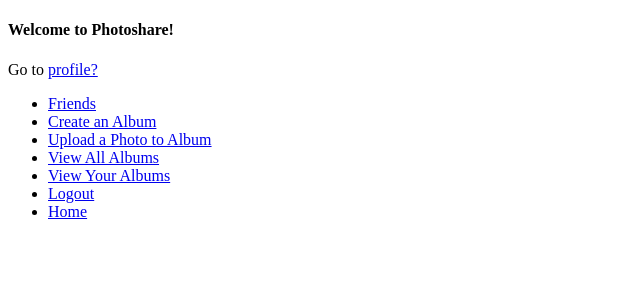
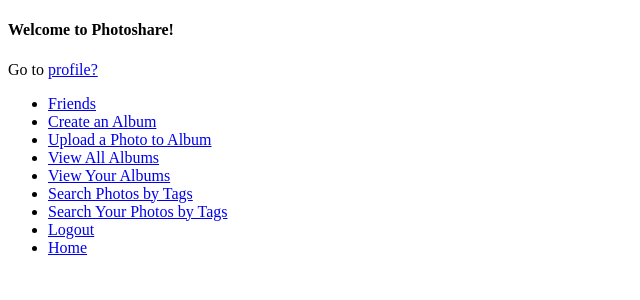
Before and after one commit to yap-ryan/photoshare-sql-project, a Flask app: page / in a window 1280 px wide. Shown: the top 300 px of the page, without its empty margins (0-640 px from the left). Run offline with Flask 2, Linux system fonts and the light colour scheme; data that the repository does not hold is empty.

Commit message:
Completed tag functionality (except for tag ranking)

```diff
--- a/app.py
+++ b/app.py
@@ -25,9 +25,10 @@ app.secret_key = 'super secret string'  # Change this!
 
 #These will need to be changed according to your creditionals
 app.config['MYSQL_DATABASE_USER'] = 'root'
-app.config['MYSQL_DATABASE_PASSWORD'] = 'Bec00YuDio!!'
-app.config['MYSQL_DATABASE_DB'] = 'photoshareTEST3'
+app.config['MYSQL_DATABASE_PASSWORD'] = 'MySQLPass420!'
+app.config['MYSQL_DATABASE_DB'] = 'photoshareTEST5'
 app.config['MYSQL_DATABASE_HOST'] = 'localhost'
+
 mysql.init_app(app)
 
 # begin code used for login
@@ -178,7 +179,7 @@ def getUsersPhotos(uid):
 
 def getAlbumsPhotos(albumid):
 	cursor = conn.cursor()
-	cursor.execute("SELECT data FROM Photos WHERE album_id = '{0}'".format(albumid))
+	cursor.execute("SELECT photo_id, data, caption FROM Photos WHERE album_id = '{0}'".format(albumid))
 	return cursor.fetchall() #NOTE return a list of tuples, [(imgdata, pid, caption), ...]
 
 
@@ -321,22 +322,28 @@ def upload_file():
 	if request.method == 'POST':
 		imgfile = request.files['photo']
 		caption = request.form.get('caption')
+		tag_string = request.form.get('tags')
 		photo_data =imgfile.read()
 		cursor = conn.cursor()
 		albumname = request.form.get('selectalbum')
 
+
+        # Insert photos
 		album_id = getAlbumIdFromName(albumname)
 		cursor.execute('''INSERT INTO Photos (data, caption, album_id, user_id) VALUES (%s, %s ,%s, %s)''', (photo_data, caption, album_id, uid))
+		photo_id = cursor.lastrowid
+
+        # Insert tags
+		tags = tag_string.split()
+		for i in range(0,len(tags)):
+			cursor.execute('''INSERT INTO Tags (text, photo_id) VALUES (%s, %s)''', (tags[i], photo_id))
+
 		conn.commit()
 		return render_template('hello.html', name=flask_login.current_user.email, message='Photo uploaded!', photos=getUsersPhotos(uid), base64=base64)
-
 	#The method is GET so we return a  HTML form to upload the a photo.
 	else:
 		return render_template('upload.html', album_list = album_list)
 #end photo uploading code
-
-
-
 
 #begin create new album code
 
@@ -353,14 +360,25 @@ def create_new_album():
 	if request.method == 'POST':
 		imgfile = request.files['photo']
 		caption = request.form.get('caption')
+		tag_string = request.form.get('tags')
 		photo_data =imgfile.read()
-		cursor2 = conn.cursor()
+		cursor = conn.cursor()
 		createdalbum = request.form.get('albumname')
 		date = request.form.get('date')
 
-		cursor2.execute('''INSERT INTO Albums (album_name, creation_date, user_id) VALUES (%s, %s, %s )''', (createdalbum, date, uid))
+		# Insert album
+		cursor.execute('''INSERT INTO Albums (album_name, creation_date, user_id) VALUES (%s, %s, %s )''', (createdalbum, date, uid))
 		album_id = getAlbumIdFromName(createdalbum)
-		cursor2.execute('''INSERT INTO Photos (data, caption, album_id, user_id) VALUES (%s, %s ,%s, %s)''', (photo_data, caption, album_id, uid))
+
+		# Insert photo
+		cursor.execute('''INSERT INTO Photos (data, caption, album_id, user_id) VALUES (%s, %s ,%s, %s)''', (photo_data, caption, album_id, uid))
+		photo_id = cursor.lastrowid
+
+        # Insert tags
+		tags = tag_string.split()
+		for i in range(0,len(tags)):
+			cursor.execute('''INSERT INTO Tags (text, photo_id) VALUES (%s, %s)''', (tags[i], photo_id))
+
 		conn.commit()
 		return render_template('hello.html', name=flask_login.current_user.email, message='Photo uploaded!', photos=getUsersPhotos(uid), base64=base64)
 
@@ -369,8 +387,6 @@ def create_new_album():
 		return render_template('createalbum.html')
 
 #end create new album code
-
-
 
 #begin view all albums code
 
@@ -406,6 +422,7 @@ def viewonealbumunreg():
 	album_id = getAlbumIdFromName(album_name)
 
 	photos = getAlbumsPhotos(album_id)
+
 	return render_template('viewonealbumunreg.html',  photos=photos, base64=base64)
 
 # end view one album for unregistered user code
@@ -424,7 +441,7 @@ def viewUserAlbums():
 	return render_template('viewuseralbums.html', album_list = albums)
 
 
-#begin view user albums code
+#end view user albums code
 
 
 
@@ -445,7 +462,113 @@ def viewonealbumuser():
 # end view one album for registered user code
 
 
+# Begin Tags code
 
+# NOTE: Hyperlinks result in GET requests!
+@app.route('/search_tags', methods=['GET','POST'])
+def search_tags():
+    if request.method == 'POST':
+
+        tag_string = request.form.get('tags')
+
+        photo_data = getPhotosByTag(tag_string) # Format: [(photo_id, data, caption), ...]
+
+        return render_template('tagview.html', tags = tag_string, photos = photo_data, base64=base64)
+    else:
+        # ARGS USED IF USING TAG HYPERLINK
+        if request.args:
+            args = request.args
+            tag_string = args.get('tag')
+            photo_data = getPhotosByTag(tag_string) # Format: [(photo_id, data, caption), ...]
+
+            return render_template('tagview.html', tags = tag_string, photos=photo_data, base64=base64)
+
+        return render_template('tagview.html')
+
+@app.route('/search_user_tags', methods=['GET','POST'])
+@flask_login.login_required
+def search_my_tags():
+    if request.method == 'POST':
+
+        uid = getUserIdFromEmail(flask_login.current_user.id)
+        tag_string = request.form.get('tags')
+        photo_data = getUserPhotosByTag(tag_string,uid) # Format: [(photo_id, data, caption), ...]
+
+        return render_template('registered_tagview.html', tags = tag_string, photos = photo_data, base64=base64)
+    else:
+        return render_template('registered_tagview.html')
+
+# Accepts string of tags
+# EXAMPLE INPUTS: "friends", "friends boston"
+def getPhotosByTag(tags):
+    tag_list = tags.split()
+    num_tags = len(tag_list)
+
+    if num_tags == 0:
+        return
+
+    query = '''
+            SELECT p.photo_id, p.data, p.caption
+            FROM Photos p,
+                (SELECT DISTINCT t.photo_id
+                FROM Tags t
+                WHERE t.text = \"%s\"
+            ''' % tag_list[0]
+
+    for i in range(1, num_tags):
+        query += " AND t.photo_id IN (SELECT t{0}.photo_id FROM Tags t{0} WHERE t{0}.text = \"{1}\")".format(str(i), tag_list[i])
+
+    query += ") AS tg WHERE p.photo_id = tg.photo_id;"
+
+    cursor = conn.cursor()
+    cursor.execute(query)
+
+    return cursor.fetchall()
+
+def getUserPhotosByTag(tags, uid):
+    tag_list = tags.split()
+    num_tags = len(tag_list)
+
+    if num_tags == 0:
+        return
+
+    query = '''
+            SELECT p.photo_id, p.data, p.caption
+            FROM Photos p,
+                (SELECT DISTINCT t.photo_id
+                FROM Tags t
+                WHERE t.text = \"%s\"
+            ''' % tag_list[0]
+
+    for i in range(1, num_tags):
+        query += " AND t.photo_id IN (SELECT t{0}.photo_id FROM Tags t{0} WHERE t{0}.text = \"{1}\")".format(str(i), tag_list[i])
+
+    query += ") AS tg WHERE p.photo_id = tg.photo_id AND p.user_id = {0};".format(uid)
+
+    print(query)
+    cursor = conn.cursor()
+    cursor.execute(query)
+
+    return cursor.fetchall()
+
+def getTagsOfPhoto(photo_id):
+
+    query = '''
+            SELECT t.text
+            FROM Tags t
+            WHERE t.photo_id = %s;
+            ''' % photo_id
+
+    cursor = conn.cursor()
+    cursor.execute(query)
+
+    return cursor.fetchall()
+# End Tags code
+
+
+@app.context_processor
+def utility_processor():
+    return {'getTagsOfPhoto': getTagsOfPhoto}
 
 #default page
 @app.route("/", methods=['GET'])
--- a/templates/createalbum.html
+++ b/templates/createalbum.html
@@ -19,6 +19,8 @@
                 <input type="file" name="photo" required='true' /><br />
                 <label for="caption">Please caption:</label>
                 <input type="text" name="caption" required='true' /><br />
+                <label for="tags">Tags (seperate w/ spaces):</label>
+                <input type="text" name="tags"/><br />
                 <input type="submit" value="Upload" />
             </form>
     </body>
--- a/templates/hello.html
+++ b/templates/hello.html
@@ -31,6 +31,8 @@
   <li><a href='/upload'>Upload a Photo to Album</a> </li>
   <li><a href='/viewallalbums'>View All Albums</a> </li>
   <li><a href='/viewuseralbums'>View Your Albums</a> </li>
+  <li><a href='/search_tags'>Search Photos by Tags</a> </li>
+  <li><a href='/search_user_tags'>Search Your Photos by Tags</a> </li>
   <li><a href='/logout'>Logout</a></li>
   <li><a href='/'>Home</a></li>
 </ul>
--- a/templates/upload.html
+++ b/templates/upload.html
@@ -26,6 +26,8 @@
                 <input type="file" name="photo" required='true' /><br />
                 <label for="caption">Please caption:</label>
                 <input type="text" name="caption" required='true' /><br />
+                <label for="tags">Tags (seperate w/ spaces):</label>
+                <input type="text" name="tags"/><br />
                 <input type="submit" value="Upload" />
             </form>
     </body>
```
Also changed, not shown: templates/registered_tagview.html (added, +32 -0 lines), templates/tagview.html (added, +33 -0 lines), templates/viewonealbumunreg.html (+7 -3 lines), templates/viewonealbumuser.html (+7 -3 lines).
